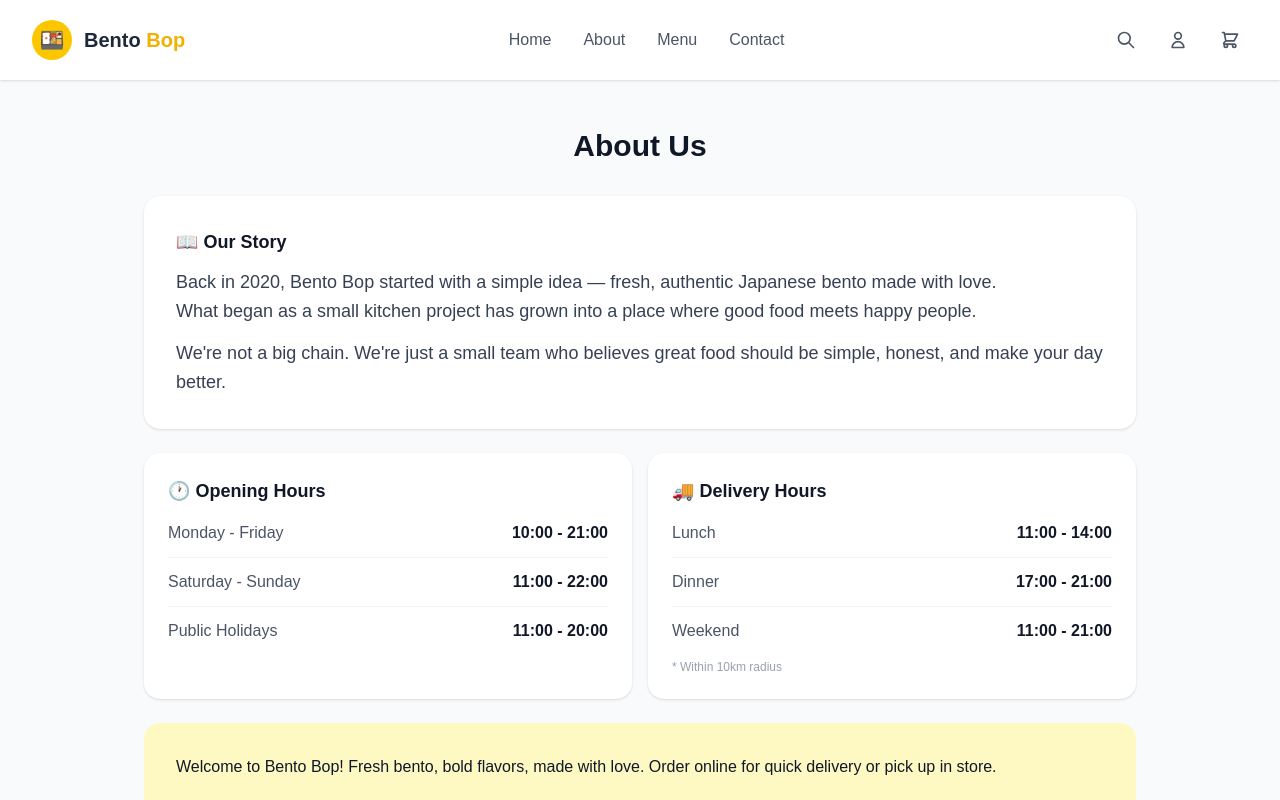
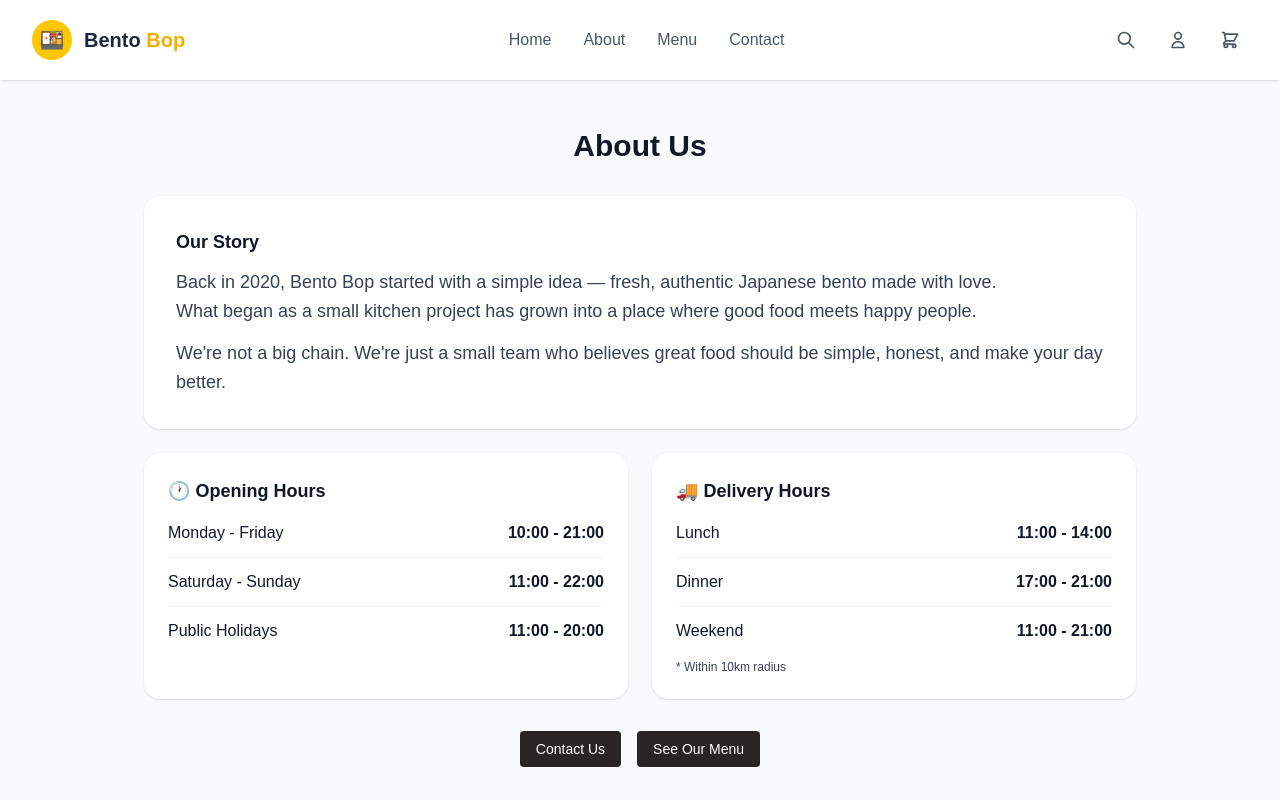
Before and after one commit to Pawina85/Bento-bob, a Next.js app: page /about in a window 1280 px wide. Shown: the top 800 px of the page. Built offline with nearby package versions, Linux system fonts and the light colour scheme.

Commit message:
Change content

```diff
--- a/app/about/page.tsx
+++ b/app/about/page.tsx
@@ -17,7 +17,7 @@ export default function AboutPage() {
     {/* Story Card */}
     <div className="bg-white rounded-2xl p-6 md:p-8 shadow-sm mb-6">
       <h2 className="text-lg font-bold text-gray-900 mb-3 flex items-center gap-2">
-        📖 Our Story
+         Our Story
       </h2>
       <p className="text-gray-700 leading-relaxed text-lg mb-3">
         Back in 2020, Bento Bop started with a simple idea — fresh, authentic Japanese bento made with love.<br />What began as a small kitchen project has grown into a place where good food meets happy people.
@@ -28,7 +28,7 @@ export default function AboutPage() {
     </div>
 
     {/* Hours Section */}
-    <div className="grid md:grid-cols-2 gap-4">
+    <div className="grid md:grid-cols-2 gap-6">
 
       {/* Opening Hours */}
       <div className="bg-white rounded-2xl p-6 shadow-sm">
@@ -37,15 +37,15 @@ export default function AboutPage() {
         </h3>
         <div className="space-y-3">
           <div className="flex justify-between items-center pb-3 border-b border-gray-100">
-            <span className="text-gray-600">Monday - Friday</span>
+            <span className="text-gray-900">Monday - Friday</span>
             <span className="text-gray-900 font-semibold">10:00 - 21:00</span>
           </div>
           <div className="flex justify-between items-center pb-3 border-b border-gray-100">
-            <span className="text-gray-600">Saturday - Sunday</span>
+            <span className="text-gray-900">Saturday - Sunday</span>
             <span className="text-gray-900 font-semibold">11:00 - 22:00</span>
           </div>
           <div className="flex justify-between items-center">
-            <span className="text-gray-600">Public Holidays</span>
+            <span className="text-gray-900">Public Holidays</span>
             <span className="text-gray-900 font-semibold">11:00 - 20:00</span>
           </div>
         </div>
@@ -58,32 +58,24 @@ export default function AboutPage() {
         </h3>
         <div className="space-y-3">
           <div className="flex justify-between items-center pb-3 border-b border-gray-100">
-            <span className="text-gray-600">Lunch</span>
+            <span className="text-gray-900">Lunch</span>
             <span className="text-gray-900 font-semibold">11:00 - 14:00</span>
           </div>
           <div className="flex justify-between items-center pb-3 border-b border-gray-100">
-            <span className="text-gray-600">Dinner</span>
+            <span className="text-gray-900">Dinner</span>
             <span className="text-gray-900 font-semibold">17:00 - 21:00</span>
           </div>
           <div className="flex justify-between items-center">
-            <span className="text-gray-600">Weekend</span>
+            <span className="text-gray-900">Weekend</span>
             <span className="text-gray-900 font-semibold">11:00 - 21:00</span>
           </div>
         </div>
-        <p className="text-xs text-gray-400 mt-4">* Within 10km radius</p>
+        <p className="text-xs text-gray-700 mt-4">* Within 10km radius</p>
       </div>
 
     </div>
 
-    {/* Visit Us Card */}
-    <div className="bg-yellow-100 rounded-2xl p-6 md:p-8 mt-6 text-md">
-      <p className="text-gray-900">
-        Welcome to Bento Bop! Fresh bento, bold flavors, made with love. Order online for quick delivery or pick up in store. <br />
-
-      </p>
-      <br />
-      <p className="text-gray-900">Great food, happy vibes — that's what we're about.</p>
-      <div className="flex justify-between gap-4 mt-4 text-sm text-gray-800">
+    <div className="text-center flex justify-center gap-4 mt-8 text-sm text-gray-800">
         <Link href="/contact">
         <button className="bg-stone-800 hover:bg-stone-700 text-white px-4 py-2 rounded">Contact Us</button>
         </Link>
@@ -91,7 +83,6 @@ export default function AboutPage() {
        <button className="bg-stone-800 hover:bg-stone-700 text-white px-4 py-2 rounded">See Our Menu</button>
        </Link>
       </div>
-    </div>
 
   </div>
 </main>
```
